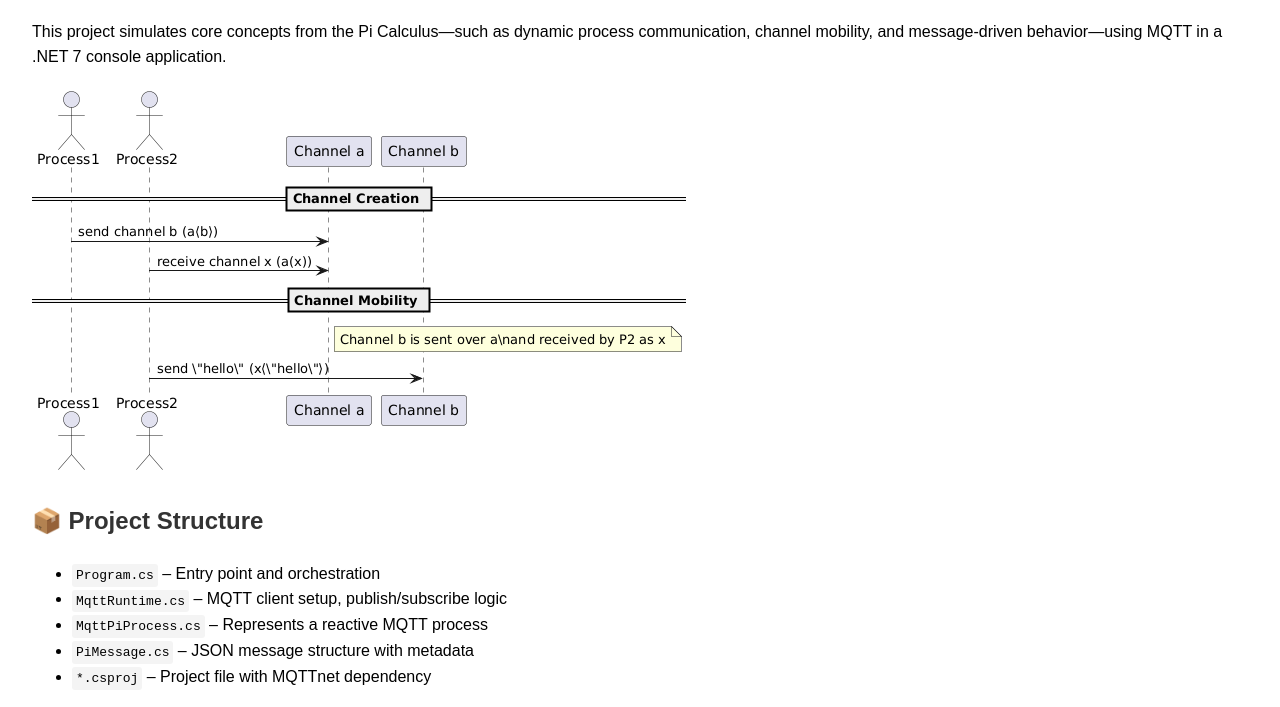
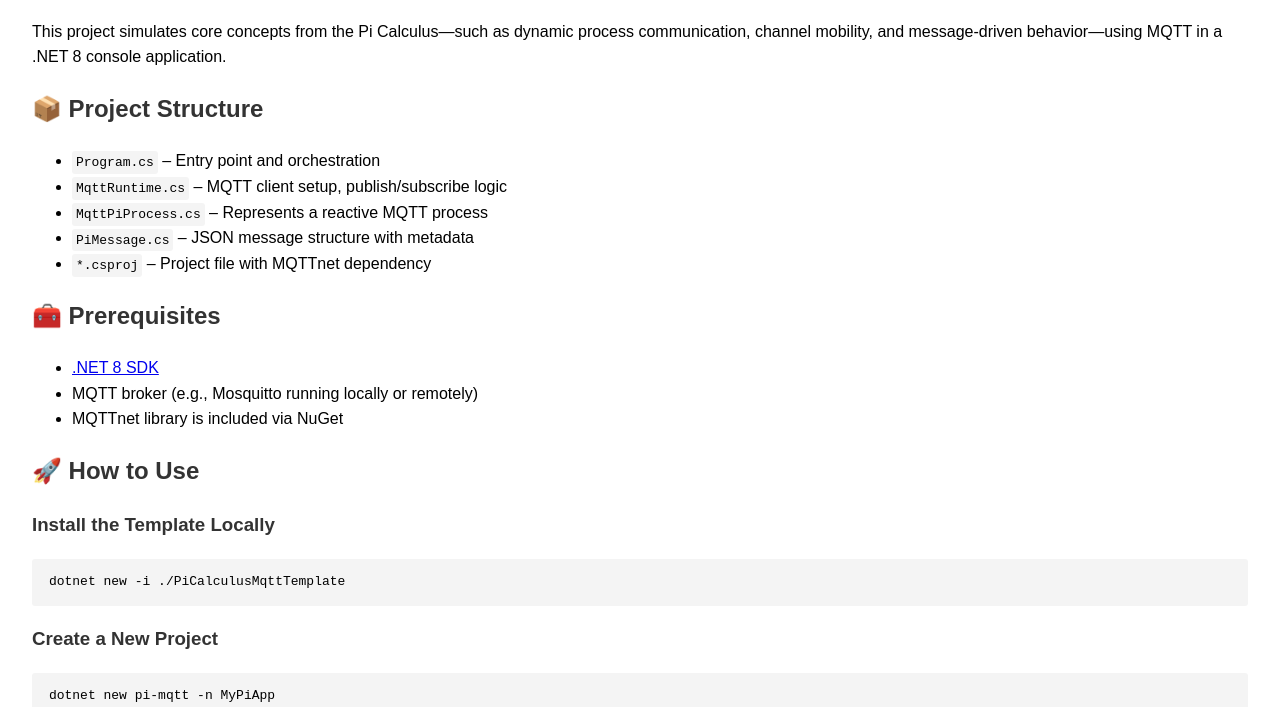
Before and after one commit to cerkit/PiCalc, a plain HTML site: page docs/index.html in a window 1280 px wide. Shown: the part 86-793 px from the top of the page. Drawn offline with Linux system fonts and the light colour scheme.

Commit message:
Replaced mentions of .NET 7 with .NET 8

```diff
--- a/docs/index.html
+++ b/docs/index.html
@@ -13,11 +13,7 @@
 <body>
   <h1>Pi Calculus-Inspired MQTT System (.NET Console Template)</h1>
 
-  <p>This project simulates core concepts from the Pi Calculus—such as dynamic process communication, channel mobility, and message-driven behavior—using MQTT in a .NET 7 console application.</p>
-
-<div>
-  <img src="./images/PiCalculusSequenceDiagram.png" alt="Pi Calculus Sequence Diagram" />
-</div>
+  <p>This project simulates core concepts from the Pi Calculus—such as dynamic process communication, channel mobility, and message-driven behavior—using MQTT in a .NET 8 console application.</p>
 
   <h2>📦 Project Structure</h2>
   <ul>
@@ -30,7 +26,7 @@
 
   <h2>🧰 Prerequisites</h2>
   <ul>
-    <li><a href="https://dotnet.microsoft.com/en-us/download">.NET 7 SDK</a></li>
+    <li><a href="https://dotnet.microsoft.com/en-us/download">.NET 8 SDK</a></li>
     <li>MQTT broker (e.g., Mosquitto running locally or remotely)</li>
     <li>MQTTnet library is included via NuGet</li>
   </ul>
```
